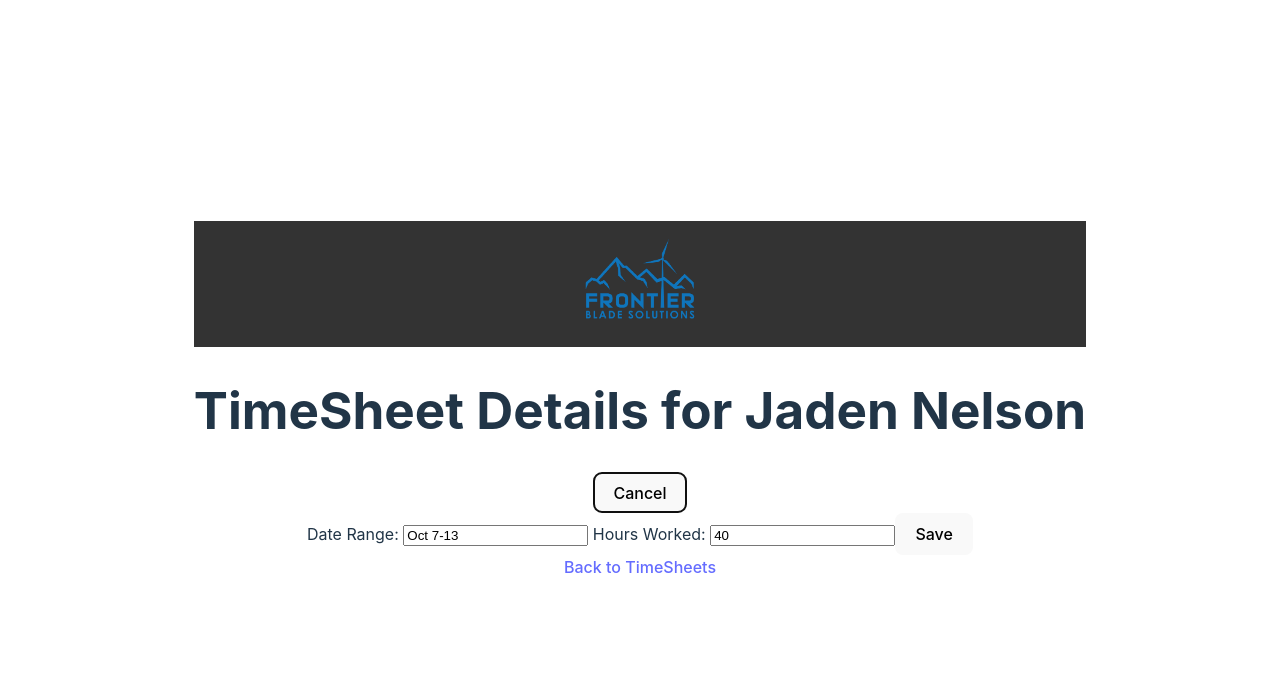
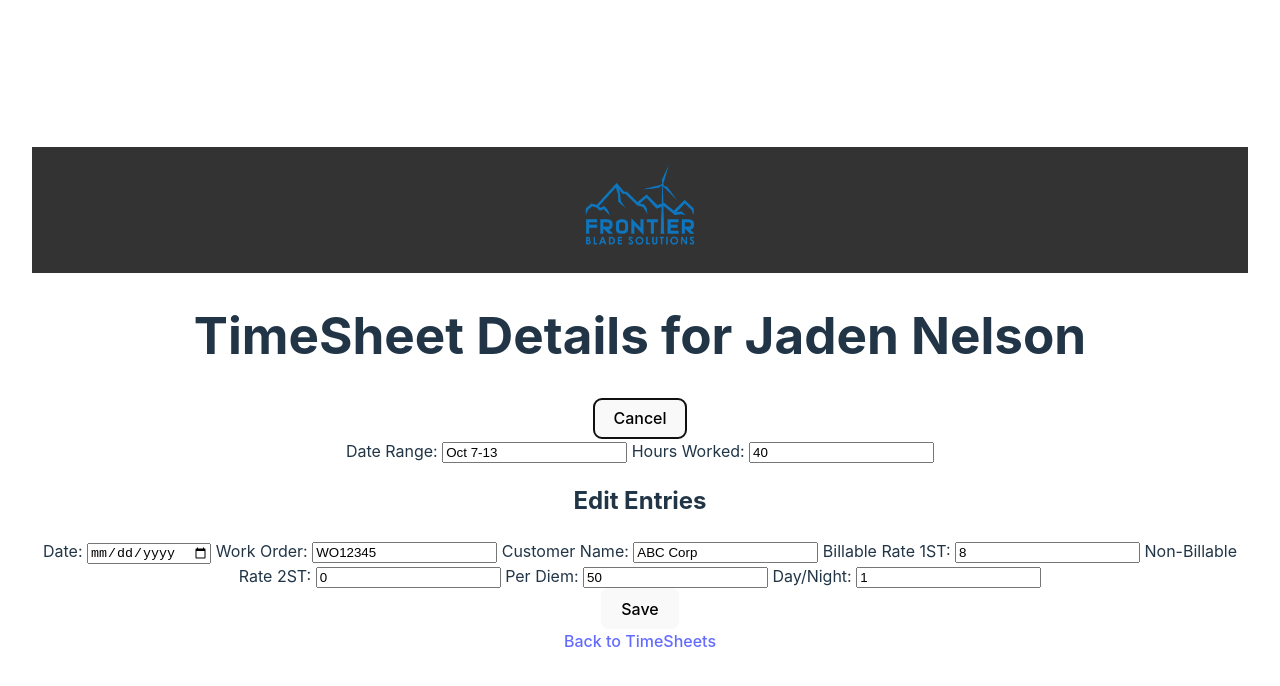
Before and after one commit to tzieba1/frontier-blade-frontend, a Vue app: page /timesheets/1 in a window 1280 px wide. Both pictures are taken after a click on the button "Edit". Shown: the top 686 px of the page. Built offline with nearby package versions, Linux system fonts and the light colour scheme.

Commit message:
Temporary changes to extend details page with editing functionality and more fields.

```diff
--- a/src/pages/TimeSheetDetails.vue
+++ b/src/pages/TimeSheetDetails.vue
@@ -9,6 +9,17 @@
     <div v-if="!isEditing">
       <p>Date Range: {{ timeSheet.dateRange }}</p>
       <p>Hours Worked: {{ timeSheet.hoursWorked }}</p>
+
+      <h2>Entries</h2>
+      <div v-for="entry in timeSheet.entries" :key="entry.id">
+        <p>Date: {{ entry.date }}</p>
+        <p>Work Order: {{ entry.workOrder }}</p>
+        <p>Customer Name: {{ entry.customerName }}</p>
+        <p>Billable Rate 1ST: {{ entry.billable.rate1ST }}</p>
+        <p>Non-Billable Rate 2ST: {{ entry.nonBillable.rate2ST }}</p>
+        <p>Per Diem: {{ entry.additionalQualifiers.perDiem }}</p>
+        <p>Day/Night: {{ entry.additionalQualifiers.dayOrNight }}</p>
+      </div>
     </div>
 
     <div v-else>
@@ -20,6 +31,39 @@
         Hours Worked:
         <input v-model="editedTimeSheet.hoursWorked" type="number" />
       </label>
+
+      <h2>Edit Entries</h2>
+      <div v-for="(entry, index) in editedTimeSheet.entries" :key="entry.id">
+        <label>
+          Date:
+          <input v-model="entry.date" type="date" />
+        </label>
+        <label>
+          Work Order:
+          <input v-model="entry.workOrder" type="text" />
+        </label>
+        <label>
+          Customer Name:
+          <input v-model="entry.customerName" type="text" />
+        </label>
+        <label>
+          Billable Rate 1ST:
+          <input v-model="entry.billable.rate1ST" type="number" />
+        </label>
+        <label>
+          Non-Billable Rate 2ST:
+          <input v-model="entry.nonBillable.rate2ST" type="number" />
+        </label>
+        <label>
+          Per Diem:
+          <input v-model="entry.additionalQualifiers.perDiem" type="number" />
+        </label>
+        <label>
+          Day/Night:
+          <input v-model="entry.additionalQualifiers.dayOrNight" type="number" />
+        </label>
+      </div>
+
       <button @click="saveChanges">Save</button>
     </div>
 
```
